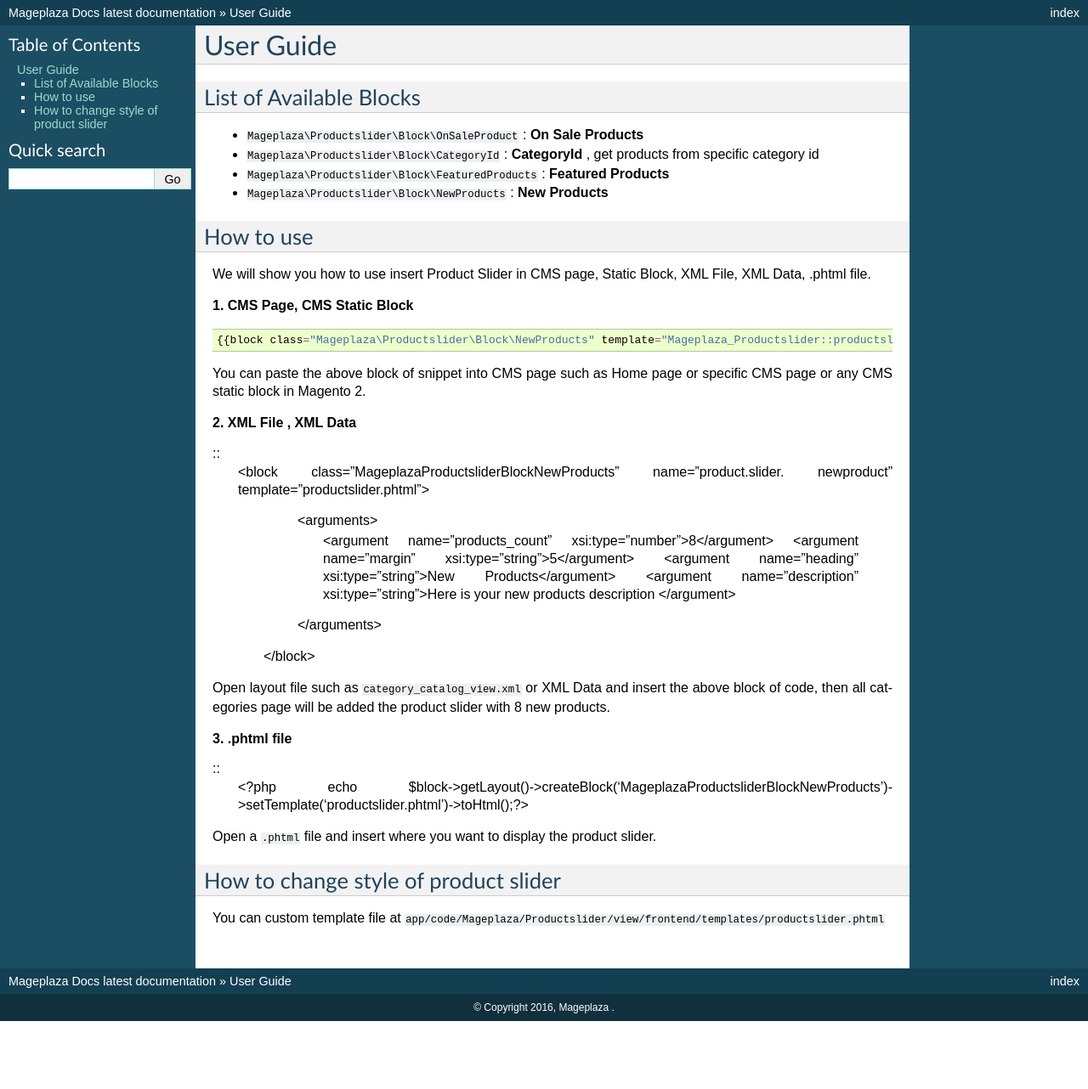
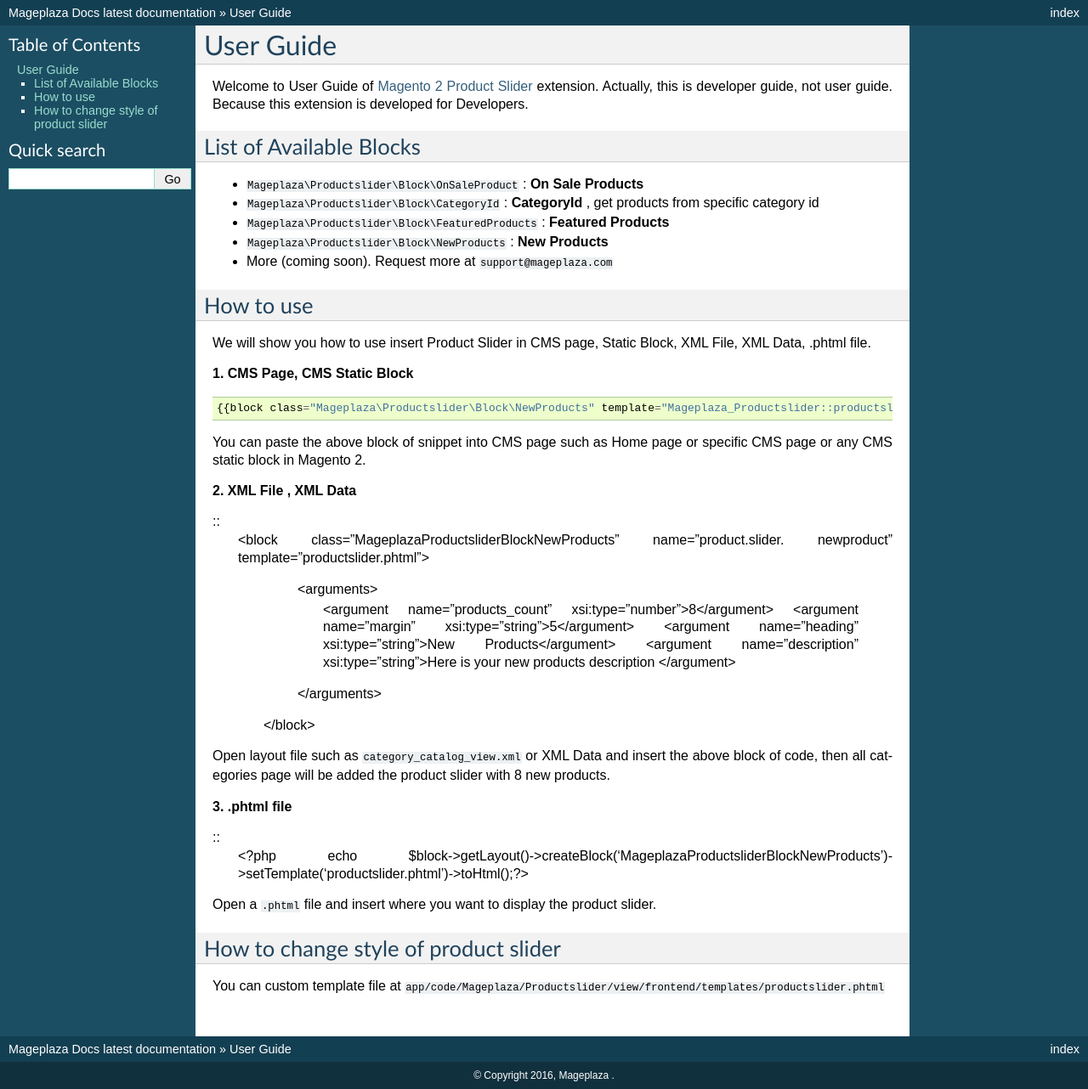
Before and after one commit to magepages/mpdocs, a Sphinx documentation site: the page built from docs/product-slider-m2/user-guide.rst, in a window 1280 px wide. Shown: the whole page at 85% size. Built offline with Sphinx 7.4.7, drawn with Linux system fonts in a browser that asks for light colours; pages that are not in the unit, such as notebooks, are missing from menus; before the commit the page ends 1202 px from its top, so only the background shows below that.

Commit message:
Auto update

```diff
--- a/docs/product-slider-m2/user-guide.rst
+++ b/docs/product-slider-m2/user-guide.rst
@@ -1,6 +1,8 @@
 ==============
 User Guide
 ==============
+
+Welcome to User Guide of `Magento 2 Product Slider`_ extension. Actually, this is developer guide, not user guide. Because this extension is developed for Developers.
 
 List of Available Blocks
 ---------------------------
@@ -9,7 +11,7 @@
 - ``Mageplaza\Productslider\Block\CategoryId`` : **CategoryId** , get products from specific category id
 - ``Mageplaza\Productslider\Block\FeaturedProducts`` : **Featured Products**
 - ``Mageplaza\Productslider\Block\NewProducts`` : **New Products**
-
+- More (coming soon). Request more at ``support@mageplaza.com``
 
 How to use
 ------------
@@ -58,3 +60,7 @@
 ----------------------------------------
 
 You can custom template file at  ``app/code/Mageplaza/Productslider/view/frontend/templates/productslider.phtml``
+
+
+
+.. _Magento 2 Product Slider: https://www.mageplaza.com/magento-2-product-slider-extension/
```
